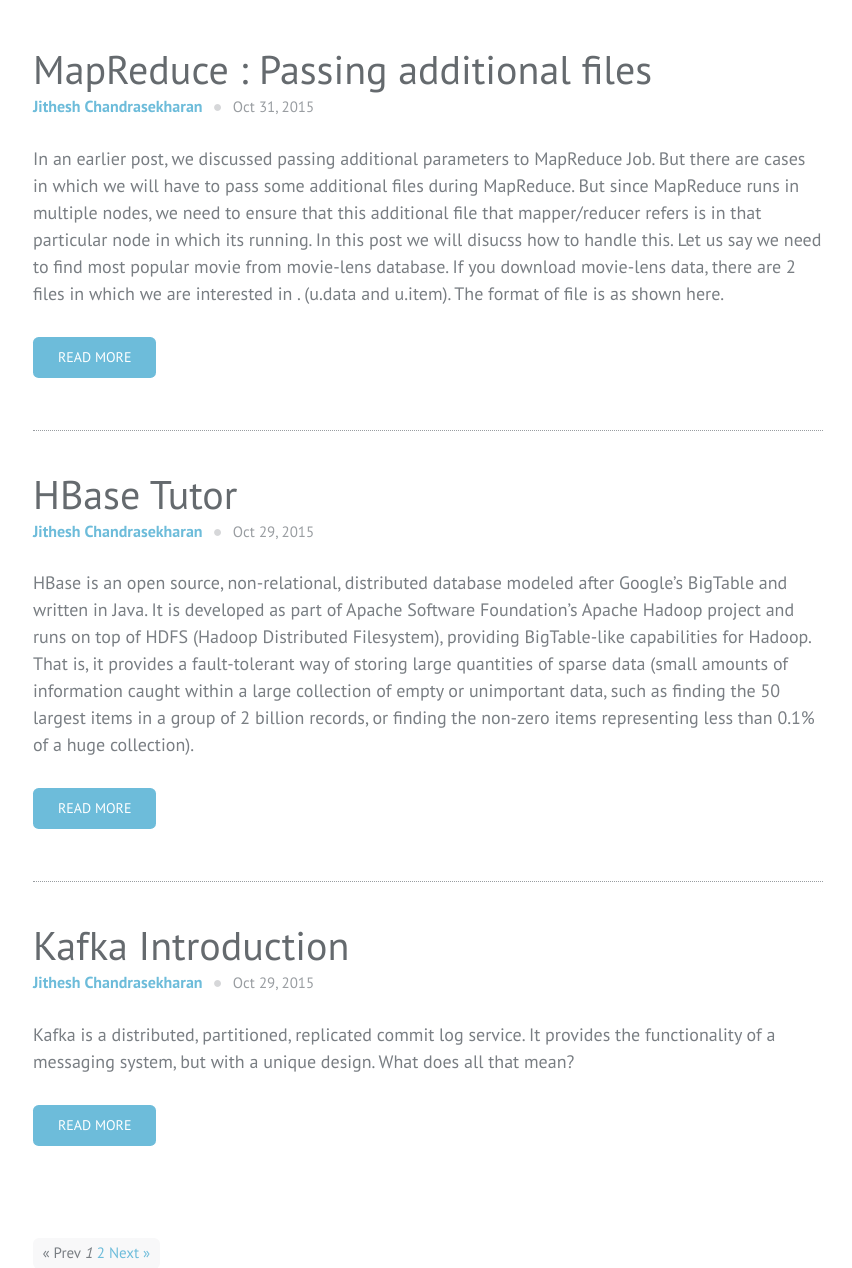
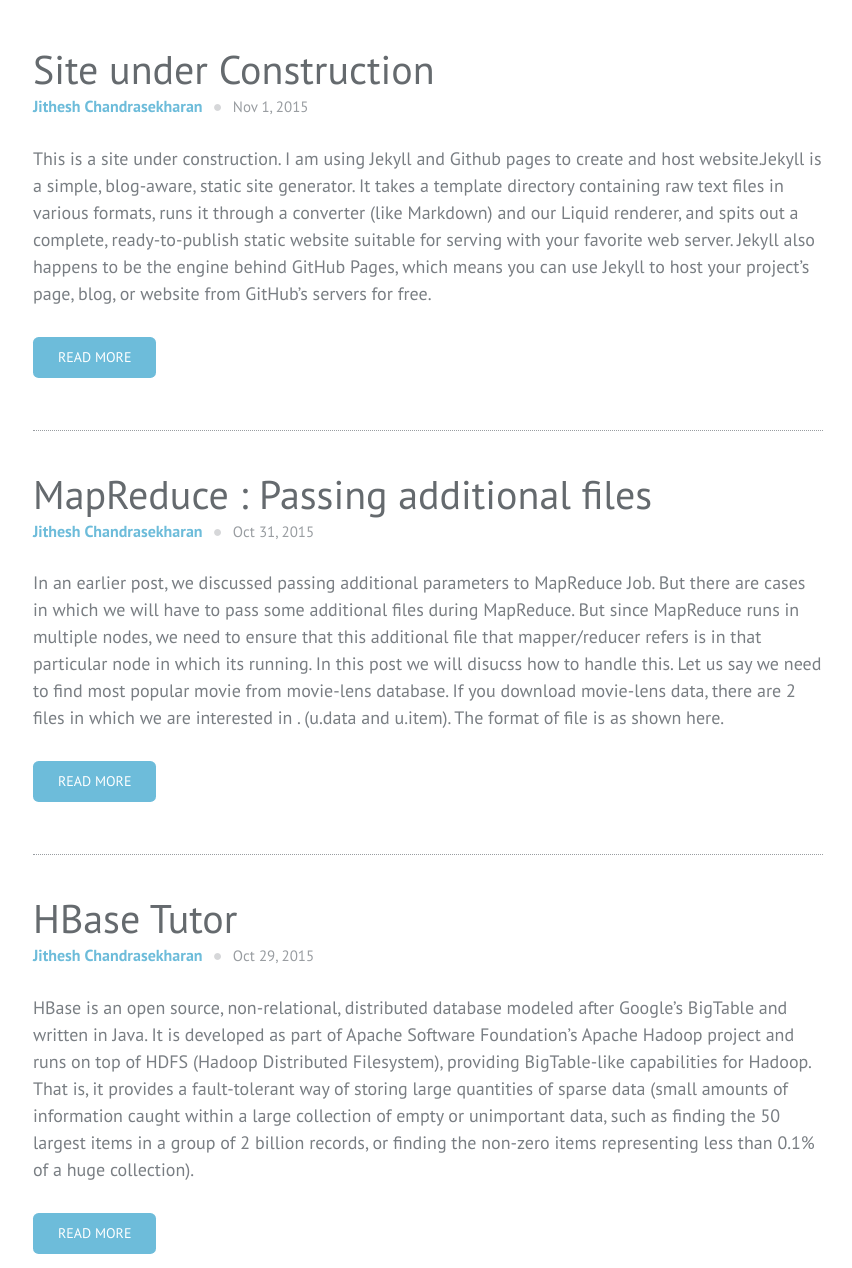
Before and after one commit to gitjit/gitjit.github.io, a Jekyll site: the page built from index.html, in a window 1280 px wide and 1400 px high, cut to the strip 132-1400 px from the top of the window. Shown: the whole strip, without its empty margins (212-1064 px from the left). Built offline with Jekyll 4.4.1, drawn with Linux system fonts in a browser that asks for light colours; the list of posts is cut into pages by our own code.

Commit message:
added site under construction

```diff
--- a/_posts/2015-11-01-site-under-construction.md
+++ b/_posts/2015-11-01-site-under-construction.md
@@ -1,16 +1,14 @@
 ---
 layout: post
 title:  "Site under Construction"
-date:   2015-10-29 09:45:36
+date:   2015-11-01 09:45:36
 categories: spark hadoop
 author : Jithesh Chandrasekharan
 image: underconstruction.jpg
 comments: true
 ---
 
-This is a site under construction. I am using Jekyll and Github pages to create and host website.
-
-Jekyll is a simple, blog-aware, static site generator. It takes a template directory containing raw text files in various formats, runs it through a converter (like Markdown) and our Liquid renderer, and spits out a complete, ready-to-publish static website suitable for serving with your favorite web server. Jekyll also happens to be the engine behind GitHub Pages, which means you can use Jekyll to host your project’s page, blog, or website from GitHub’s servers for free.
+This is a site under construction. I am using Jekyll and Github pages to create and host website.Jekyll is a simple, blog-aware, static site generator. It takes a template directory containing raw text files in various formats, runs it through a converter (like Markdown) and our Liquid renderer, and spits out a complete, ready-to-publish static website suitable for serving with your favorite web server. Jekyll also happens to be the engine behind GitHub Pages, which means you can use Jekyll to host your project’s page, blog, or website from GitHub’s servers for free.
 
 {% highlight python %}
 
@@ -20,6 +18,6 @@ Jekyll is a simple, blog-aware, static site generator. It takes a template direc
 ~/my-awesome-site $ jekyll serve
 # => Now browse to http://localhost:4000
 
-{ % endhighlight %}
+{% endhighlight %}
 
 Come again later.....
```
